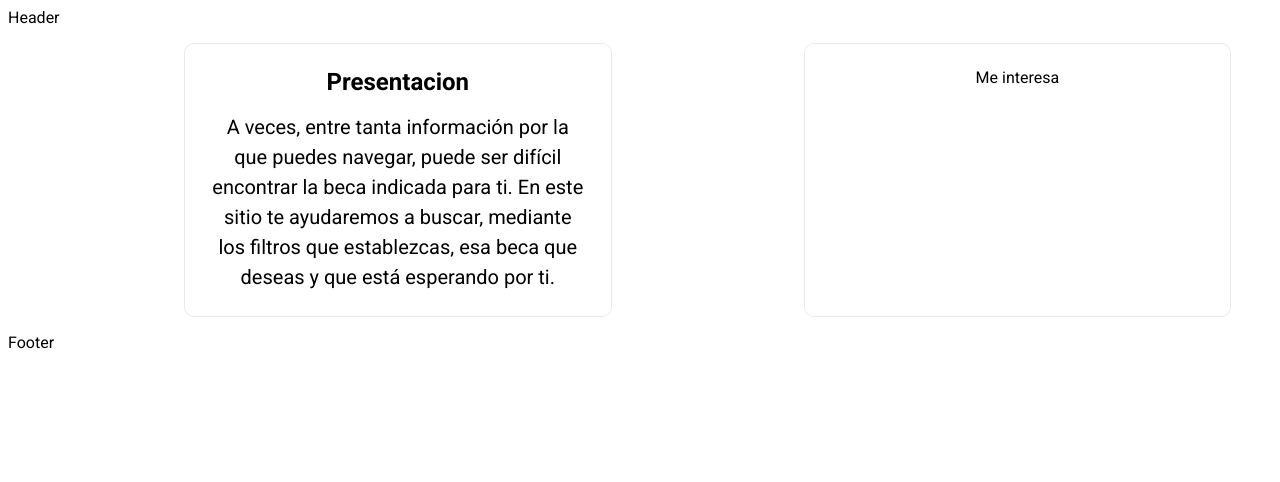
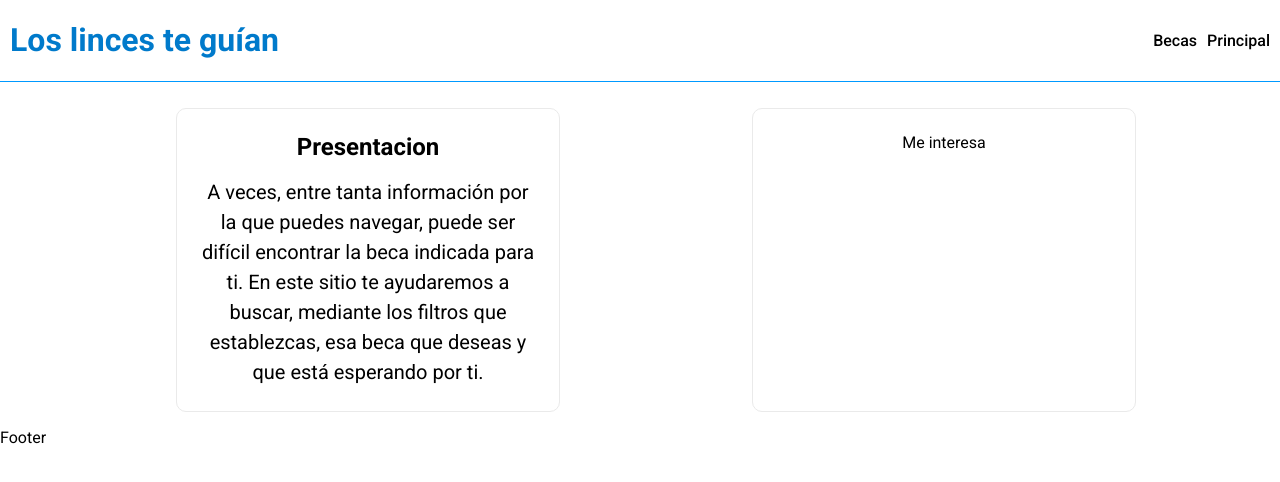
Before and after one commit to GrajalesU/hackathon-udea, a Next.js app: page / in a window 1280 px wide. Shown: the top 482 px of the page. Built offline with nearby package versions, Linux system fonts and the light colour scheme.

Commit message:
Add mocked header

```diff
--- a/app/layout.jsx
+++ b/app/layout.jsx
@@ -1,6 +1,7 @@
 import React from "react";
 import { Roboto } from "@next/font/google";
-
+import styles from "../styles/Header.module.css";
+import Link from "next/link";
 const font = Roboto({
   weight: ["300", "400", "500", "700"],
   subsets: "latin",
@@ -12,7 +13,17 @@ export default function RootLayout({ children }) {
         <title>Los Linces te guían</title>
       </head>
       <body className={font.className}>
-        <header>Header</header>
+        <header className={styles.header}>
+          <h1 className={styles.title}>Los linces te guían</h1>
+          <nav className={styles.navigation}>
+            <Link className={styles.link} href="/scholarships">
+              Becas
+            </Link>
+            <Link className={styles.link} href="/">
+              Principal
+            </Link>
+          </nav>
+        </header>
         {children}
         <footer>Footer</footer>
       </body>
--- /dev/null
+++ b/styles/Header.module.css
@@ -0,0 +1,25 @@
+.header {
+  display: flex;
+  align-items: center;
+  justify-content: space-between;
+  width: 100%;
+  border-bottom: 1px solid #09f;
+  margin-bottom: 10px;
+  padding-inline: 10px;
+}
+
+.title {
+  color: rgb(0, 122, 203);
+}
+
+.navigation {
+  display: flex;
+  gap: 10px;
+  color: black;
+}
+
+.link {
+  color: inherit;
+  text-decoration: inherit;
+  font-weight: 500;
+}
--- a/styles/globals.css
+++ b/styles/globals.css
@@ -2,8 +2,6 @@ html,
 body {
   padding: 0;
   margin: 0;
-  font-family: -apple-system, BlinkMacSystemFont, Segoe UI, Roboto, Oxygen,
-    Ubuntu, Cantarell, Fira Sans, Droid Sans, Helvetica Neue, sans-serif;
 }
 
 a {
```
Also changed, not shown: app/page.jsx (+8 -2 lines).
